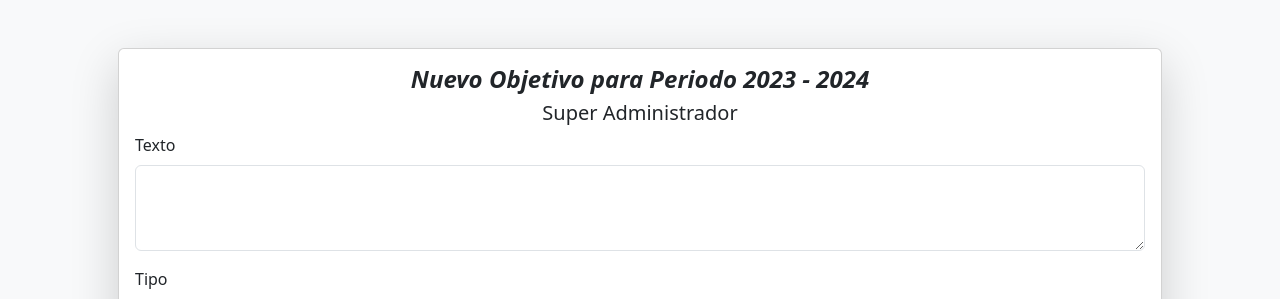
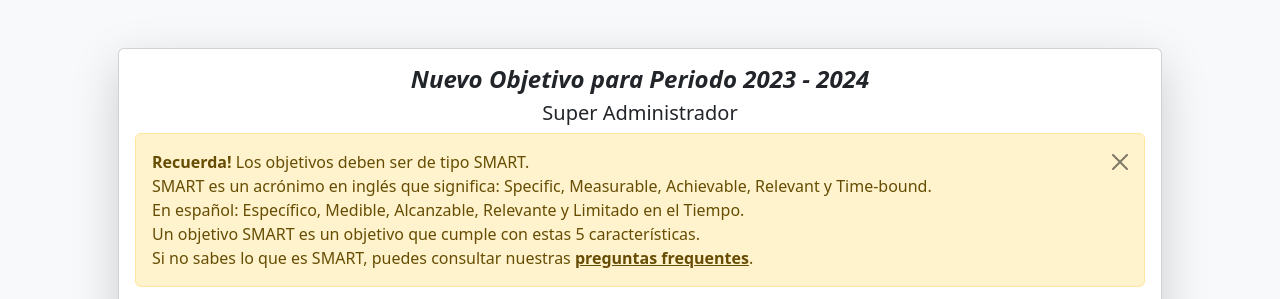
Before and after one commit to Deatherdreamer/genia_kpi_project, a Django app: page /profile/0/objectives/new/ in a window 1280 px wide. Shown: the part 58-357 px from the top of the page. Run offline with Django 4.2, Linux system fonts and the light colour scheme; a user stored in the database is signed in; data comes from the database, SQL or seed files in the repository; both versions use the stored data as it was after the commit; some libraries are stand-ins or nearby versions.

Commit message:
smart alert

```diff
--- a/performanceGC/templates/crudObjectives.html
+++ b/performanceGC/templates/crudObjectives.html
@@ -9,6 +9,19 @@
             <h5 class="text-center ">
                 {{empleado.nombre|title}} {{empleado.apellido|title}}
             </h5>
+
+            {% comment %} Mensaje de alerta para recordar a los usuarios que el objetivo debe ser de tipo smart {% endcomment %}
+
+            <div class="alert alert-warning alert-dismissible fade show" role="alert">
+                <strong>Recuerda!</strong> Los objetivos deben ser de tipo SMART.
+                <br>SMART es un acrónimo en inglés que significa: Specific, Measurable, Achievable, Relevant y Time-bound.
+                <br>En español: Específico, Medible, Alcanzable, Relevante y Limitado en el Tiempo.
+                <br>Un objetivo SMART es un objetivo que cumple con estas 5 características.
+                <br>Si no sabes lo que es SMART, puedes consultar nuestras <a class="alert-link" href="{% url 'faq' %}">preguntas frequentes</a>.
+
+                <button type="button" class="btn-close" data-bs-dismiss="alert" aria-label="Close"></button>
+            </div>
+
 
 
 
--- a/performanceGC/views.py
+++ b/performanceGC/views.py
@@ -18,10 +18,6 @@ from django.template.loader import get_template
 from xhtml2pdf import pisa
 import pandas as pd
 from django.views.generic import ListView
-
-
-
-
 
 # Create your views here.
 
@@ -281,7 +277,6 @@ def createObjectives(request, e_ficha):
             'empleado': empleado,
             'tipos': empleado.distribucionObjetivos()})
     else:
-        print(request.POST)
         form = ObjectivesForm(request.POST)
         newObjective = form.save(commit=False)
         newObjective.empleado = empleado
```
Also changed, not shown: db.sqlite3.
